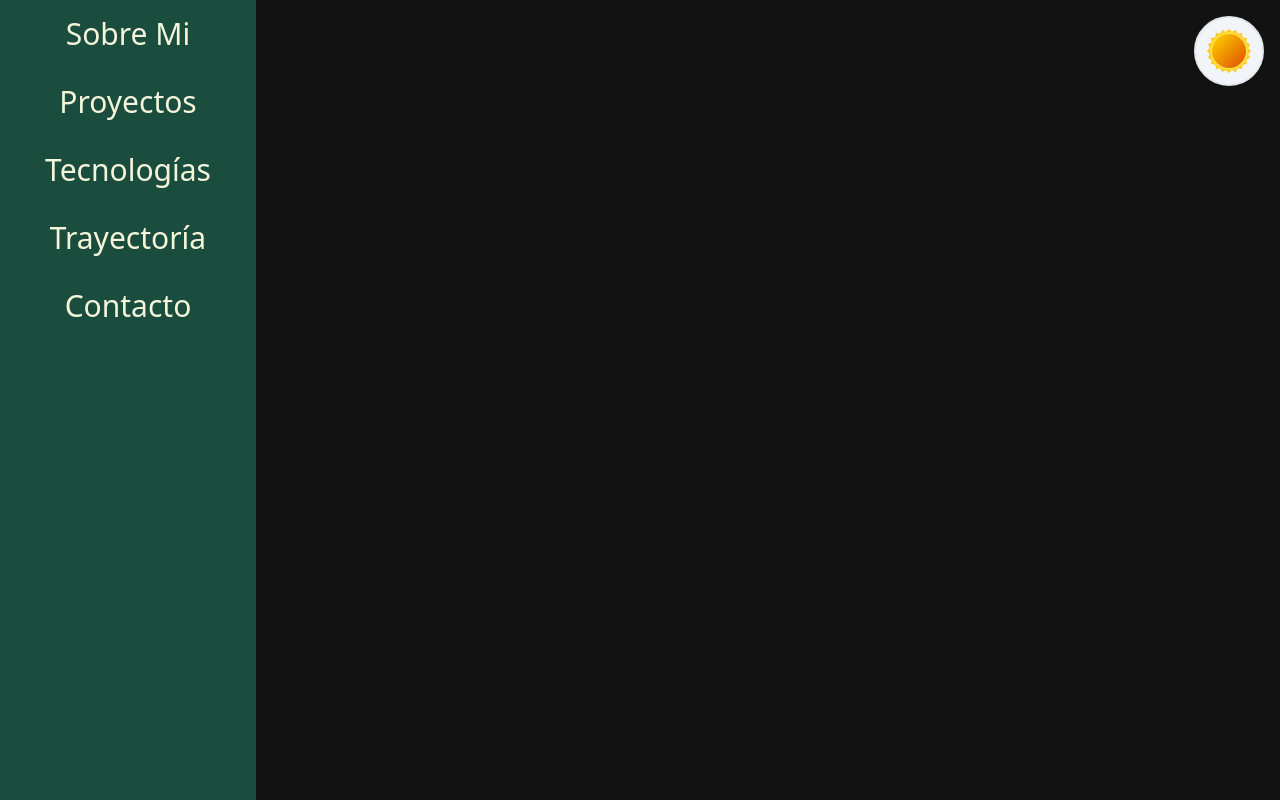
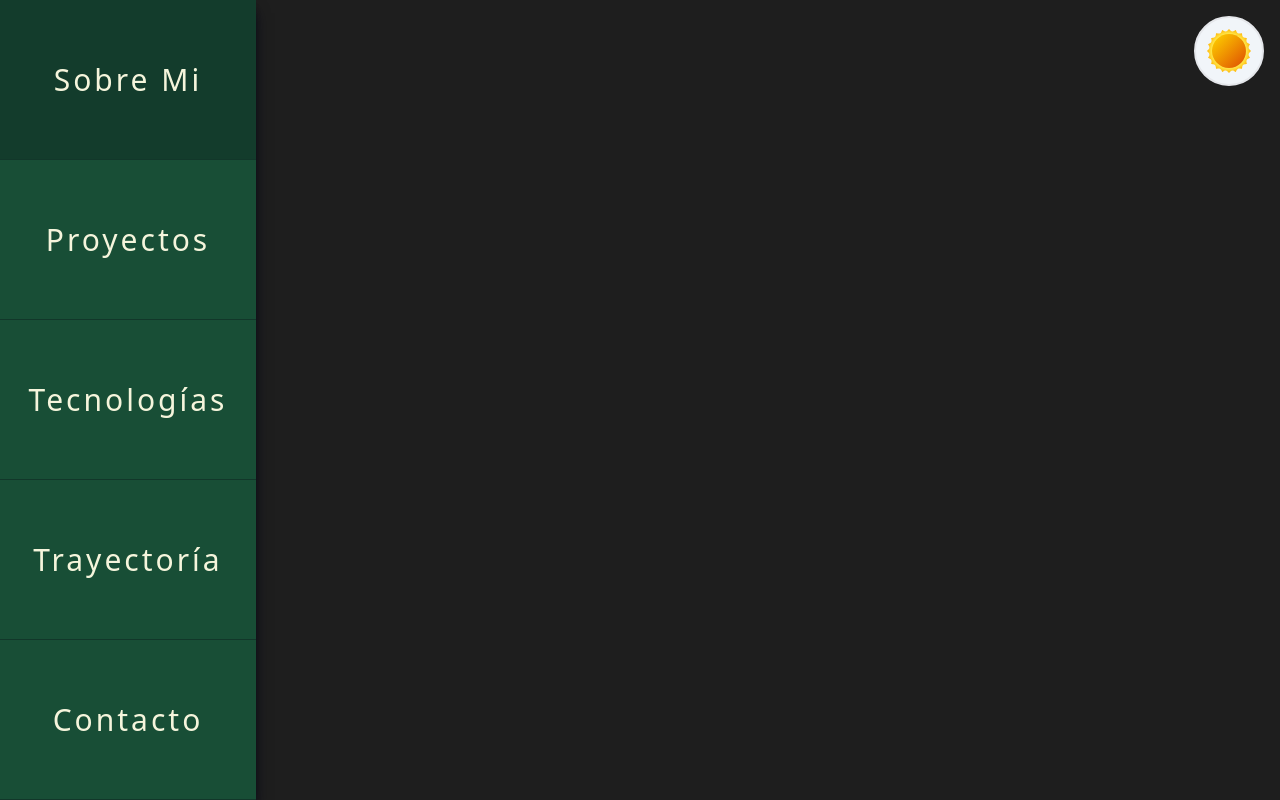
Before and after one commit to facufan07/portfolio, a Next.js app: page / in a window 1280 px wide. Built offline with nearby package versions, Linux system fonts and the light colour scheme.

Commit message:
News styles added

```diff
--- a/app/page.tsx
+++ b/app/page.tsx
@@ -9,7 +9,7 @@ export default function Main() {
   const [themeFont, setThemeFont] = useState<string>('');
   const [themeSideBar, setThemeSideBar] = useState<string>('bg-vMusgo');
   const [themeFontSideBar, setThemeFontSideBar] = useState<string>('text-bHueso');
-  const [themeFocus, setThemeFocus] = useState<string>('hover:bg-vPino');
+  const [themeFocus, setThemeFocus] = useState<string>('hover:bg-vPino border-b border-vPino');
 
   const [icon, setIcon] = useState<string>('sunn.svg');
   const [iconBackground, setIconBackground] = useState<string>('bg-slate-100 hover:border-white');
@@ -20,7 +20,7 @@ export default function Main() {
       setIconBackground('bg-black hover:border-black');
       setThemeBackground('bg-bSuave');
       setThemeSideBar('bg-vSalvia');
-      setThemeFocus('hover:bg-green-100');
+      setThemeFocus('hover:bg-green-100 border-b border-green-100');
       setThemeFontSideBar('text-nCarbon');
     }
     else{
@@ -28,7 +28,7 @@ export default function Main() {
       setIconBackground('bg-slate-100 hover:border-white');
       setThemeBackground('bg-nSuave');
       setThemeSideBar('bg-vMusgo');
-      setThemeFocus('hover:bg-vPino');
+      setThemeFocus('hover:bg-vPino border-b border-vPino');
       setThemeFontSideBar('text-bHueso');
     }
 
--- a/components/MainIfo/page.tsx
+++ b/components/MainIfo/page.tsx
@@ -5,7 +5,7 @@ interface MainIfoProps {
 
 export default function MainIfo({fontColor, backgroundColor}: MainIfoProps) {
     return(
-        <section className={`h-dvh w-4/5 ${backgroundColor} transition-all duration-500`}>
+        <section className={`h-dvh w-4/5 ${backgroundColor} transition-all duration-800`}>
 
         </section>
     )
--- a/components/SideBar/page.tsx
+++ b/components/SideBar/page.tsx
@@ -9,12 +9,16 @@ import data from '@/data/sections.json';
 export default function SideBar({fontColor, backgroundColor, focus}: SideBarProps) {
     return(
         <section className={`h-dvh w-1/5 ${backgroundColor} transition-all
-                            duration-500 flex flex-col`}>
+                            duration-800 flex flex-col shadow-lg z-50 shadow-slate-950`}>
             {data.map((section, i) => (
                 <button
                 key={i}
-                className={`py-4 ${focus} transition-all duration-400 hover:bg-opacity-80`}>
-                    <span className={`text-3xl ${fontColor}`}>{section.name}</span>
+                className={`h-4/5 ${focus} transition-all duration-400 hover:bg-opacity-80`}>
+                    <span
+                    className={`text-3xl ${fontColor} tracking-widest`}
+                    >
+                        {section.name}
+                    </span>
                 </button>
             ))}
         </section>
--- a/tailwind.config.ts
+++ b/tailwind.config.ts
@@ -11,8 +11,8 @@ export default {
       colors: {
         background: "var(--background)",
         foreground: "var(--foreground)",
-        nSuave: "#121212",
-        vMusgo: "#1B4D3E",
+        nSuave: "#1E1E1E",
+        vMusgo: "#184E36",
         bSuave: "#F8F9FA",
         vSalvia: "#A3B18A",
         vPino: "#12372A",
```
